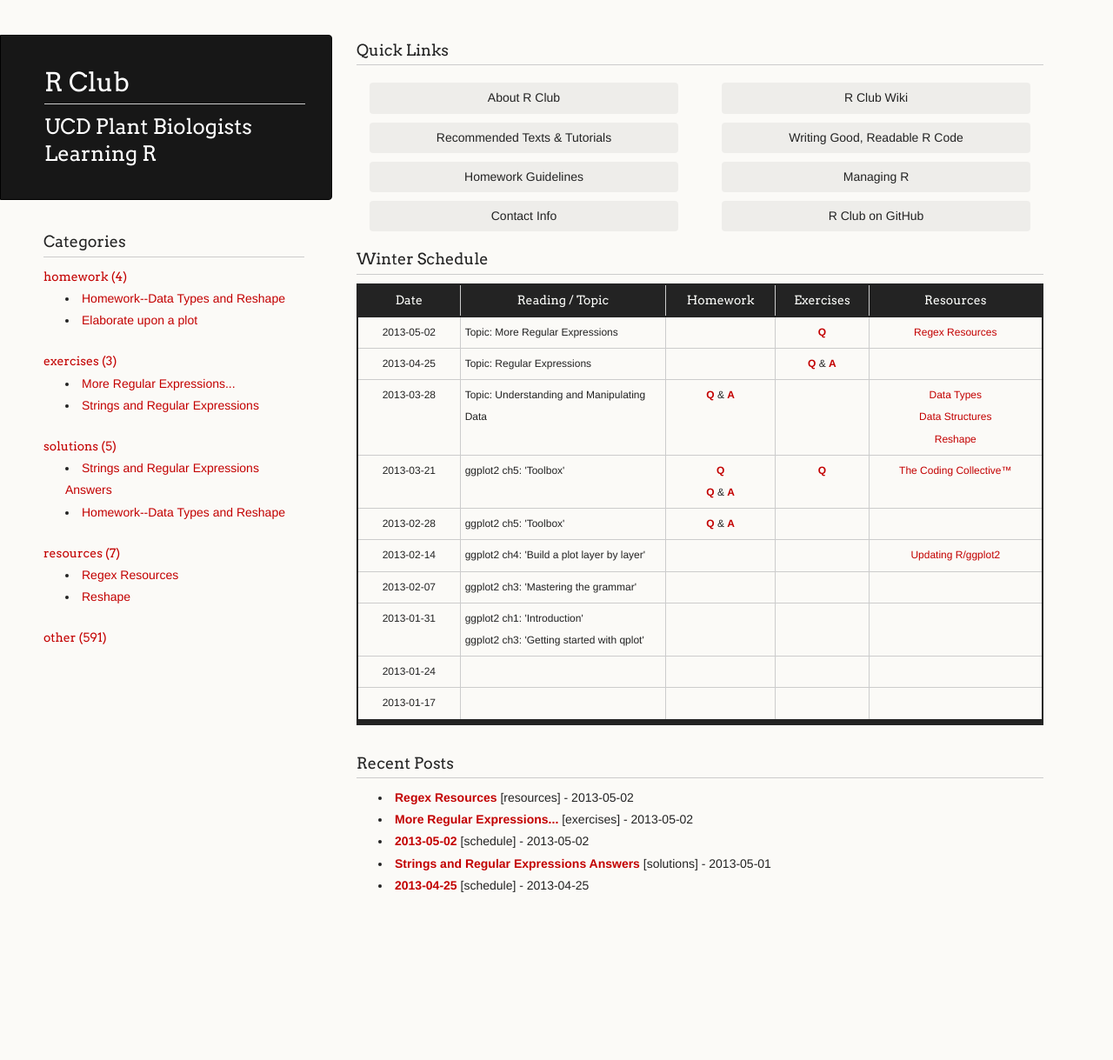
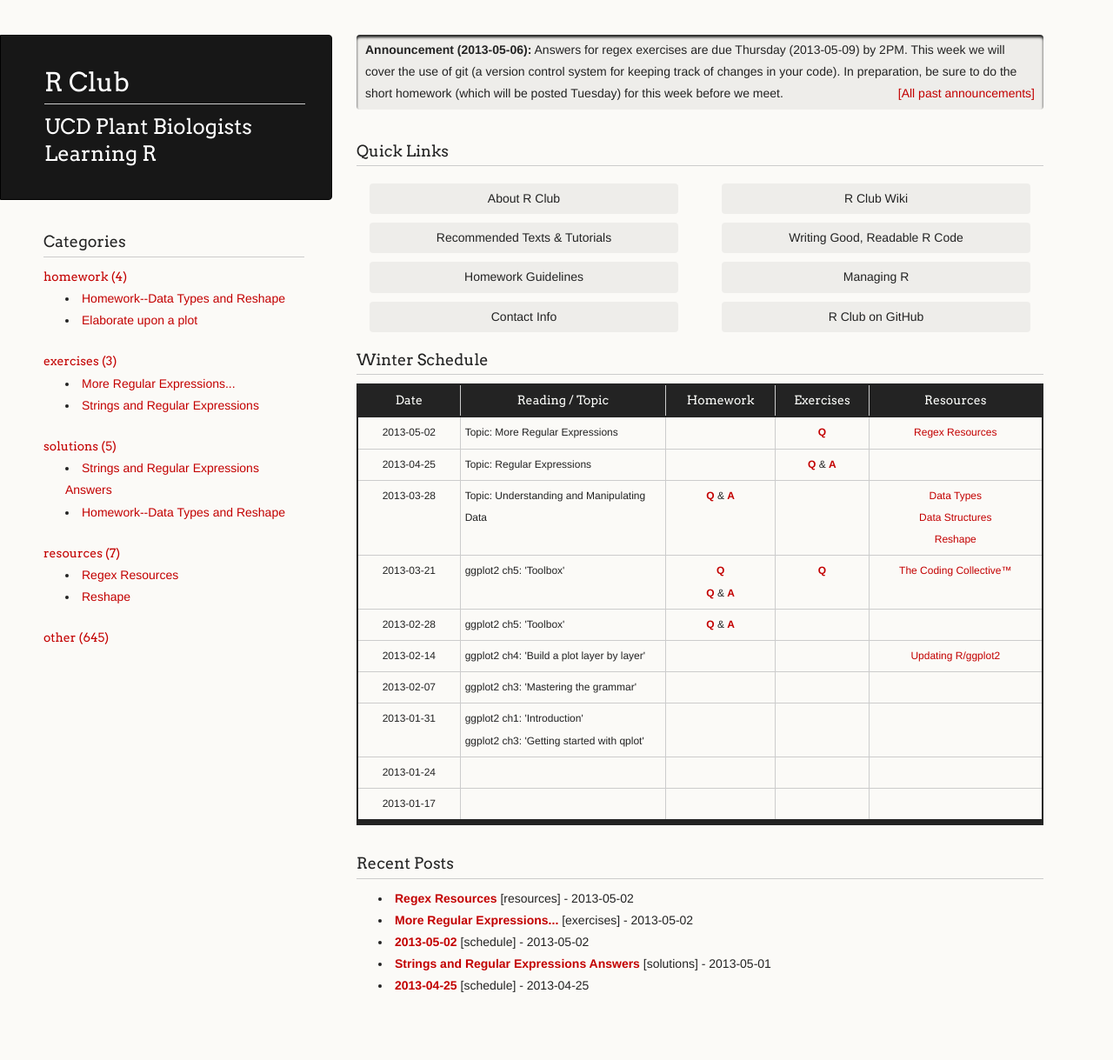
Before and after one commit to mfcovington/r_club, a Jekyll site: the page built from index.html, in a window 1280 px wide. Shown: the whole page at 87% size. Built offline with Jekyll 4.4.1, drawn with Linux system fonts in a browser that asks for light colours; Markdown is read by kramdown in place of the engine named in the settings; before the commit the page ends 1103 px from its top, so only the background shows below that.

Commit message:
add 'Recent Announcement' and 'News Archive'

```diff
--- /dev/null
+++ b/_posts/2013-01-01-announcements.md
@@ -0,0 +1,26 @@
+---
+title: News archive
+layout: post
+categories: news
+comments: true
+author:
+
+# test
+announcements:
+ - date: 2013-05-06
+   text: Answers for regex exercises are due Thursday (2013-05-09) by 2PM. This week we will cover the use of git (a version control system for keeping track of changes in your code). In preparation, be sure to do the short homework (which will be posted Tuesday) for this week before we meet.
+ - date:
+   text:
+---
+
+<h3>Past announcements</h3>
+
+{% for post in site.posts %}
+  {% if post.categories.first == 'news' %}
+    {% for announce in post.announcements %}
+      {% unless announce.date == null %}
+<p><strong>{{ announce.date }}:</strong> {{ announce.text }}</p>
+      {% endunless %}
+    {% endfor %}
+  {% endif %}
+{% endfor %}
--- a/index.html
+++ b/index.html
@@ -4,6 +4,19 @@
 ---
 
 <div class="content">
+
+
+  <div class="announcements">
+    {% for post in site.posts %}
+      {% if post.categories.first == 'news' %}
+        {% unless post.announcements.first.date == null %}
+          <aside class="hint">
+            <strong>Announcement ({{ post.announcements.first.date }}):</strong> {{ post.announcements.first.text }} <a href="{{ site.baseurl }}{% post_url 2013-01-01-announcements %}"> <span class="right-float">[All past announcements]</span></a>
+          </aside>
+        {% endunless %}
+      {% endif %}
+    {% endfor %}
+  </div>
 
   <div class="quicklinks">
     <h3>Quick Links</h3>
--- a/stylesheets/styles.css
+++ b/stylesheets/styles.css
@@ -69,6 +69,10 @@
   margin:0px 0 0px;
 }
 
+span.right-float {
+  float: right;
+}
+
 aside.hint p, aside.hint ul, aside.hint ol {
   margin:0 0 5px;
 }
@@ -87,6 +91,10 @@
     -webkit-border-radius: 4px;
     -moz-box-shadow: inset 0px 3px 3px;
     -moz-border-radius: 4px;
+}
+
+.announcements aside.hint {
+    margin: 30px 0 10px;
 }
 
 aside.hover {
```
